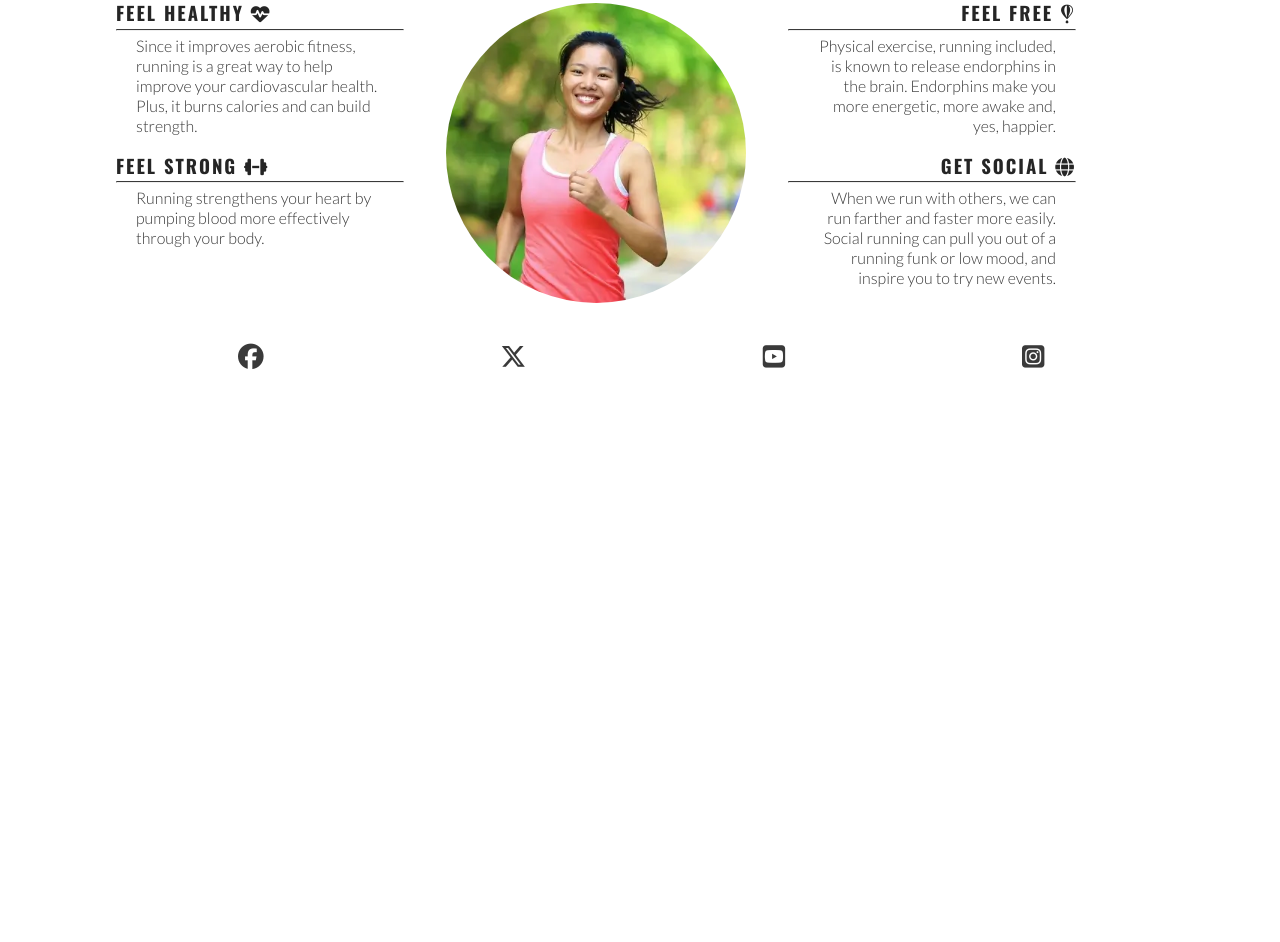
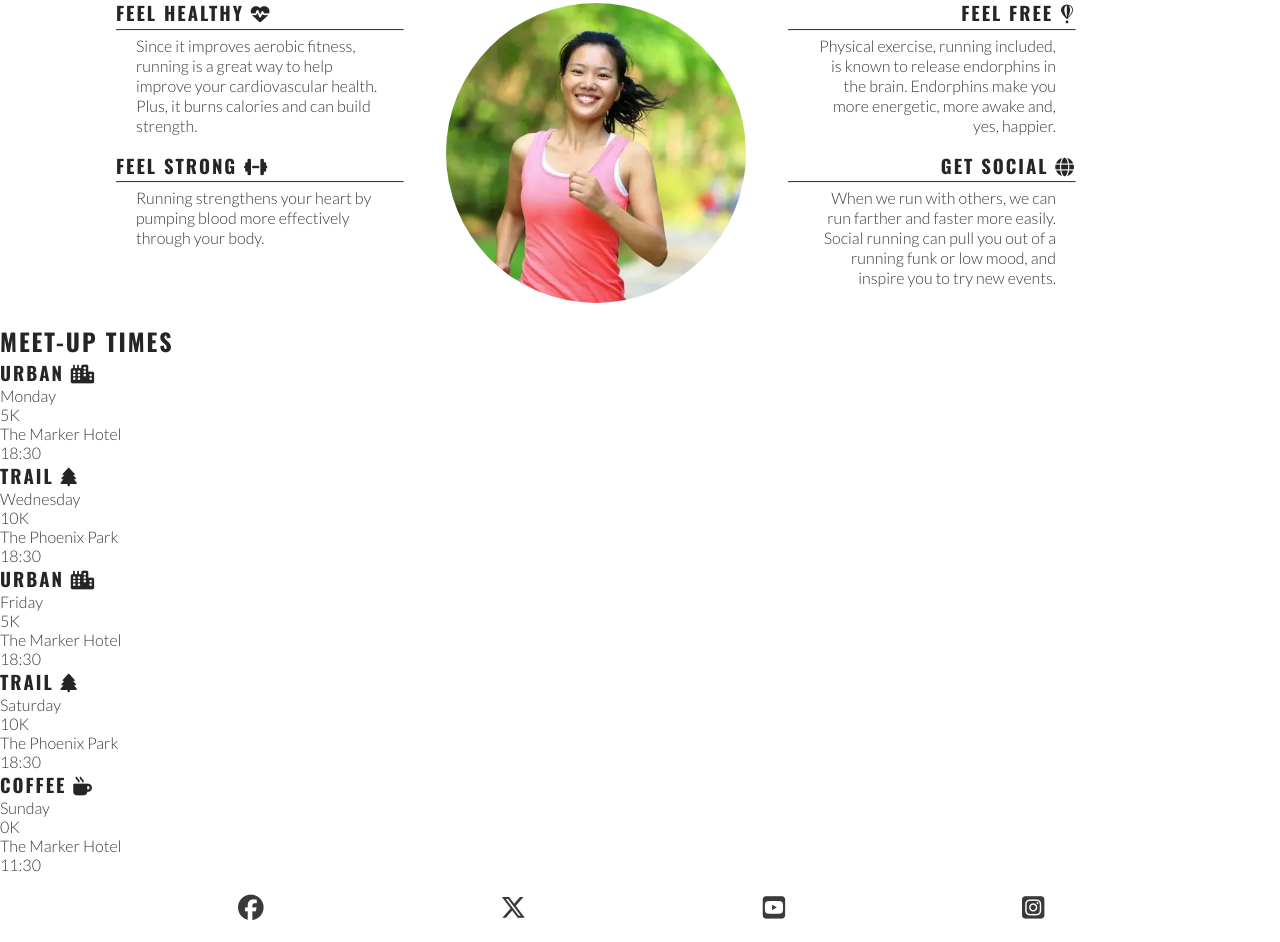
Before and after one commit to dimispapa/ci-love_running, a plain HTML site: page index.html in a window 1280 px wide. Shown: the part 762-1704 px from the top of the page. Before the commit the page ends 1153 px from the top, so only its background shows below. Drawn offline with nearby package versions, Linux system fonts and the light colour scheme.

Commit message:
add meetups section on HTML

```diff
--- a/index.html
+++ b/index.html
@@ -78,6 +78,48 @@
                 </div>
             </div>
         </section>
+
+        <!-- Meet up times section -->
+        <section id="meetups">
+            <h2>Meet-up Times</h2>
+            <div id="times">
+                <div>
+                    <h3>URBAN <i class="fa-solid fa-city"></i></h3>
+                    <p>Monday</p>
+                    <p>5K</p>
+                    <p>The Marker Hotel</p>
+                    <p>18:30</p>
+                </div>
+                <div>
+                    <h3>TRAIL <i class="fa-solid fa-tree"></i></h3>
+                    <p>Wednesday</p>
+                    <p>10K</p>
+                    <p>The Phoenix Park</p>
+                    <p>18:30</p>
+                </div>
+                <div>
+                    <h3>URBAN <i class="fa-solid fa-city"></i></h3>
+                    <p>Friday</p>
+                    <p>5K</p>
+                    <p>The Marker Hotel</p>
+                    <p>18:30</p>
+                </div>
+                <div>
+                    <h3>TRAIL <i class="fa-solid fa-tree"></i></h3>
+                    <p>Saturday</p>
+                    <p>10K</p>
+                    <p>The Phoenix Park</p>
+                    <p>18:30</p>
+                </div>
+                <div>
+                    <h3>COFFEE <i class="fa-solid fa-mug-hot"></i></h3>
+                    <p>Sunday</p>
+                    <p>0K</p>
+                    <p>The Marker Hotel</p>
+                    <p>11:30</p>
+                </div>
+            </div>
+        </section>
     </main>
 
     <!-- Footer of page-->
```
